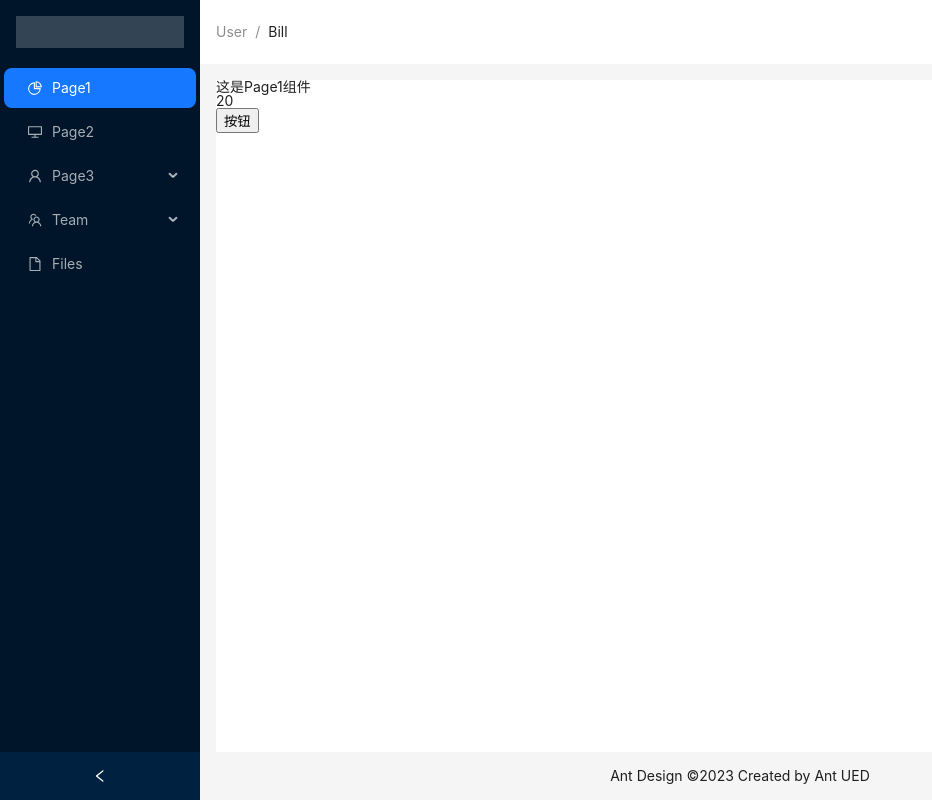
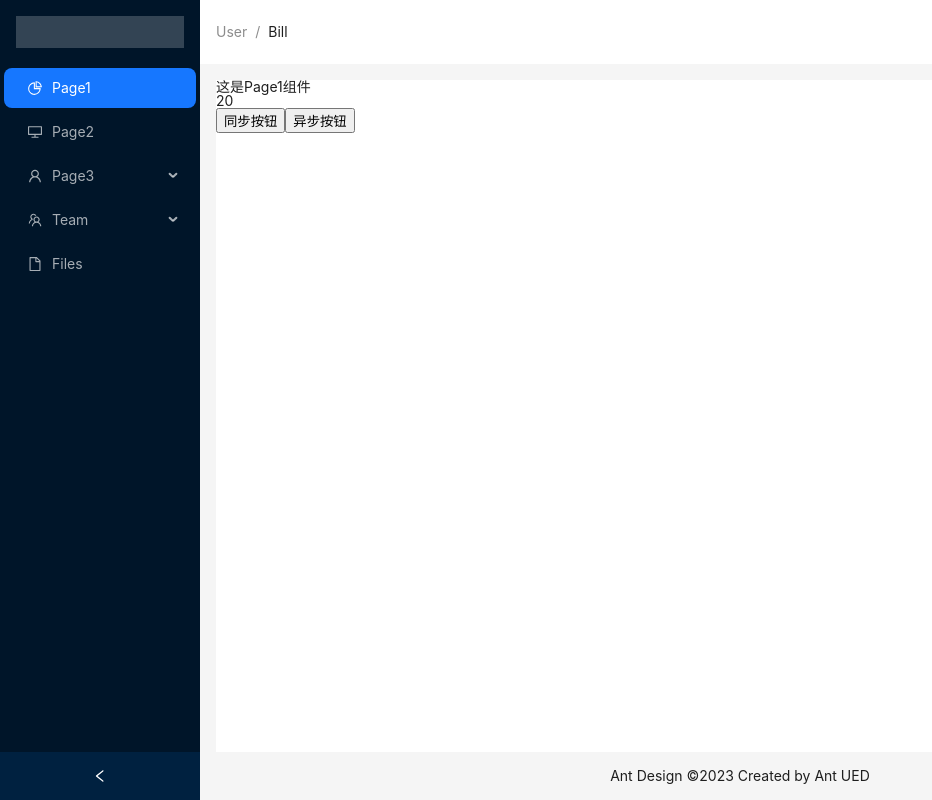
Before and after one commit to qingyanmaodai/react-manage, a React (Vite) app in the folder react-management/: page /page1 in a window 1280 px wide. Shown: the whole page, without its empty margins (0-932 px from the left). Built offline with nearby package versions, Linux system fonts and the light colour scheme.

Commit message:
封装redux-thunk异步的方法以及工具的使用

```diff
--- a/react-management/package.json
+++ b/react-management/package.json
@@ -16,6 +16,7 @@
     "react-redux": "^7.2.9",
     "react-router-dom": "^6.3.0",
     "redux": "^4.2.1",
+    "redux-thunk": "^2.4.2",
     "reset-css": "^5.0.1"
   },
   "devDependencies": {
--- a/react-management/src/store/ArrStatus/reducer.ts
+++ b/react-management/src/store/ArrStatus/reducer.ts
@@ -7,6 +7,7 @@ let reducer = (
     val: number;
   }
 ) => {
+  // 调用dispatch执行这里面的代码
   let newState = JSON.parse(JSON.stringify(state));
   //根据返回的action看调用存的哪种action
   for (let key in handeleArr.actions) {
--- a/react-management/src/store/NumStatus/index.ts
+++ b/react-management/src/store/NumStatus/index.ts
@@ -2,6 +2,7 @@ export default {
   state: {
     num: 20,
   },
+  //只能放同步的方法
   actions: {
     add1(newState: { num: number }, action: { type: string }) {
       newState.num++;
@@ -10,4 +11,12 @@ export default {
       newState.num += action.val;
     },
   },
+  //优化redux-thunk的异步写法(模仿Vuex的写法)
+  asyncActions: {
+    asyncAdd1<T>(dispatch: Function, data: T) {
+      setTimeout(() => {
+        dispatch({ type: "add2", val: data });
+      }, 2000);
+    },
+  },
 };
--- a/react-management/src/store/NumStatus/reducer.ts
+++ b/react-management/src/store/NumStatus/reducer.ts
@@ -7,6 +7,7 @@ let reducer = (
     val: number;
   }
 ) => {
+  // 调用dispatch执行这里面的代码
   let newState = JSON.parse(JSON.stringify(state));
   //根据返回的action看调用存的哪种action
   for (let key in handeleNum.actions) {
--- a/react-management/src/store/index.ts
+++ b/react-management/src/store/index.ts
@@ -1,4 +1,12 @@
-import { legacy_createStore, combineReducers } from "redux";
+import {
+  legacy_createStore,
+  combineReducers,
+  compose,
+  applyMiddleware,
+} from "redux";
+//兼容异步
+import reduxThunk from "redux-thunk"; //rt
+
 import NumStatusReducer from "./NumStatus/reducer";
 import ArrStatusReducer from "./ArrStatus/reducer";
 
@@ -7,10 +15,16 @@ const reducers = combineReducers({ NumStatusReducer, ArrStatusReducer });
 
 // window.__REDUX_DEVTOOLS_EXTENSION__ && window.__REDUX_DEVTOOLS_EXTENSION__()
 // 让浏览器redux-dev-tools能正常使用
+
+// 判断有没有__REDUX_DEVTOOLS_EXTENSION_COMPOSE__这个模块
+let composeEnhancers = window.__REDUX_DEVTOOLS_EXTENSION_COMPOSE__
+  ? window.__REDUX_DEVTOOLS_EXTENSION_COMPOSE__({})
+  : compose; //rt
+
 //创建数据仓库
 const store = legacy_createStore(
   reducers,
-  window.__REDUX_DEVTOOLS_EXTENSION__ && window.__REDUX_DEVTOOLS_EXTENSION__()
-);
+  composeEnhancers(applyMiddleware(reduxThunk))
+); //rt
 
 export default store;
--- a/react-management/src/types/store.d.ts
+++ b/react-management/src/types/store.d.ts
@@ -3,4 +3,5 @@
 type RootState = ReturnType<typeof import("@/store").getState>;
 interface Window {
   __REDUX_DEVTOOLS_EXTENSION__: function;
+  __REDUX_DEVTOOLS_EXTENSION_COMPOSE__: function;
 }
--- a/react-management/src/views/Page1/index.tsx
+++ b/react-management/src/views/Page1/index.tsx
@@ -1,22 +1,29 @@
+import NumStatus from "@/store/NumStatus";
 import { useDispatch, useSelector } from "react-redux";
 const View = () => {
   const dispatch = useDispatch();
   //获取仓库数据
-  useSelector((state: RootState) => {
-    console.log(state, "state");
-  });
+  // useSelector((state: RootState) => {
+  //   console.log(state, "state");
+  // });
   const { num } = useSelector((state: RootState) => ({
     num: state.NumStatusReducer.num,
   }));
-  //通过useDispathc修改仓库数据
+  //通过useDispatch修改仓库数据
   const changeNum = () => {
-    dispatch({ type: "add1", val: 100 });
+    dispatch({ type: "add2", val: 100 }); //触发reducer的执行
+  };
+  const changeNum2 = () => {
+    dispatch((dispatch: Function) =>
+      NumStatus.asyncActions.asyncAdd1(dispatch, 100)
+    ); //异步以及传参的封装
   };
   return (
     <div className="page">
       <p>这是Page1组件</p>
       <p>{num}</p>
-      <button onClick={changeNum}>按钮</button>
+      <button onClick={changeNum}>同步按钮</button>
+      <button onClick={changeNum2}>异步按钮</button>
     </div>
   );
 };
```
Also changed, not shown: 1 other file (tests, documents, lock files or other folders).
